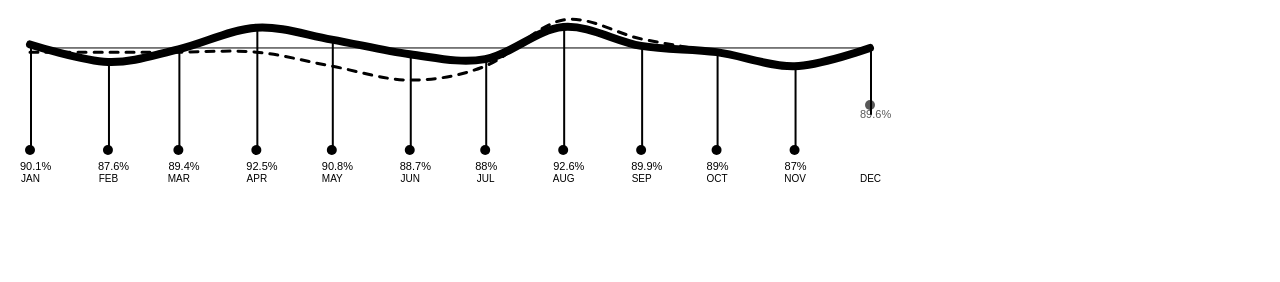
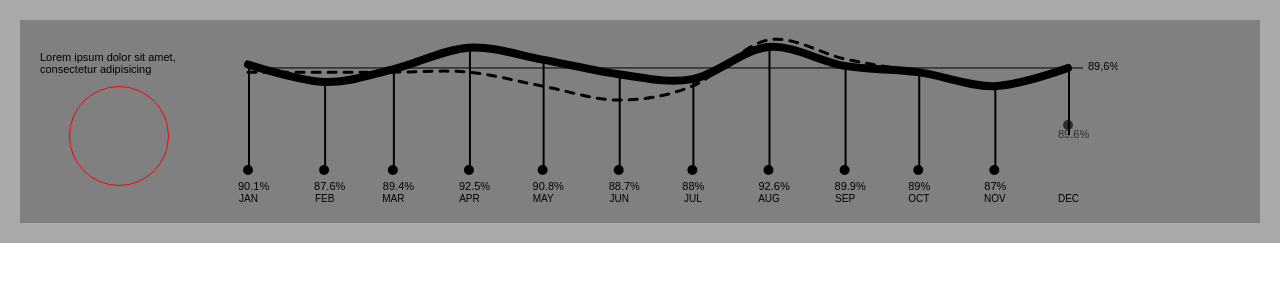
Before and after one commit to este93/este93.github.io, a website: page html/index.html in a window 1280 px wide. Drawn offline with nearby package versions, Linux system fonts and the light colour scheme.

Commit message:
layer mask added

```diff
--- a/html/index.html
+++ b/html/index.html
@@ -12,6 +12,9 @@
         body {
           font: 11px sans-serif;
           margin: 0;
+        }
+        *{
+            box-sizing: border-box;
         }
         .oneYearGraph .line-path{
             fill: none;
@@ -36,14 +39,47 @@
         .oneYearGraph text{
             text-transform: uppercase;
         }
+        .wrap{
+            display: flex;
+            background: darkgrey;
+            padding: 20px;
+        }
+        .wrap .pie{
+            width: 200px;
+            height: 203px;
+            background: grey;
+            padding: 20px;
+        }
+        .noWidth{
+            width: 0;
+            transition: all 1s linear;
+            overflow: hidden;
+            background: grey;
+        }
+        .noWidth.resized{
+            width: 85%;
+        }
+        .circle{
+            width: 100px;
+            height: 100px;
+            border-radius: 100%;
+            margin: auto;
+            border: 1px solid red;
+        }
     </style>
 </head>
 <body>
+    <div class="wrap">
+        <div class="pie">
+            <p>Lorem ipsum dolor sit amet, consectetur adipisicing</p>
+            <div class="circle"></div>
+        </div>
+        <div class="noWidth">
+            <svg class="oneYearGraph"></svg>
+        </div>
 
-    <svg class="oneYearGraph"></svg>
+    </div>
     <!-- <svg class="verticalBar"></svg> -->
-
-
 
 
     <script src="js/master.bundle.js"></script>
```
Also changed, not shown: html/js/master.bundle.js, 1 other file.
